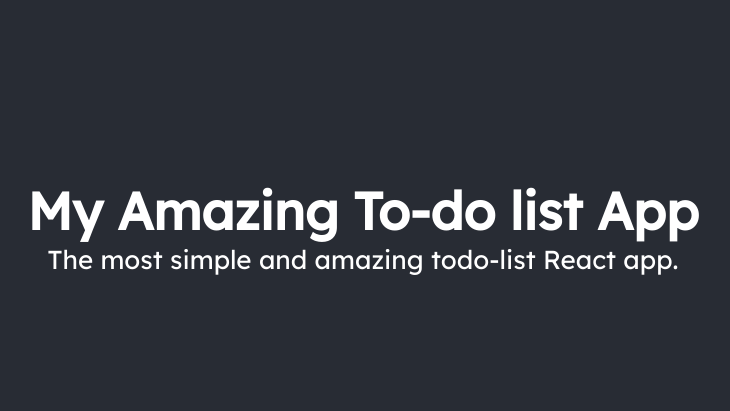
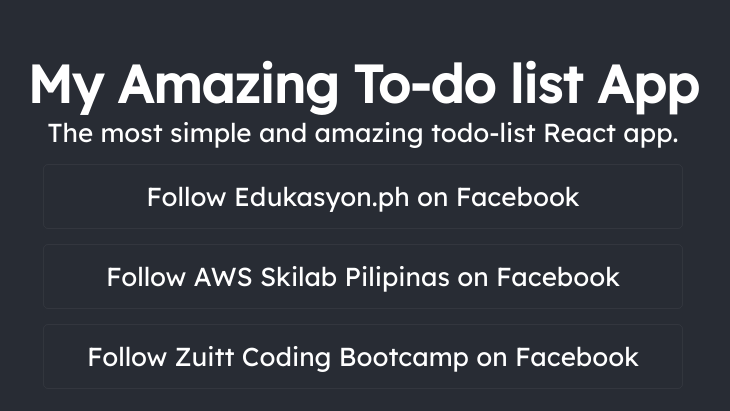
Before and after one commit to Kyle-Atienza/React-AWS-by-Zuit, a React (Create React App) app: page / in a window 1280 px wide. Shown: the part 173-584 px from the top of the page, without its empty margins (277-1007 px from the left). Built offline with nearby package versions, Linux system fonts and the light colour scheme.

Commit message:
Added inline CSS

```diff
--- a/src/App.js
+++ b/src/App.js
@@ -1,11 +1,19 @@
 import './App.css';
 
 function App() {
+  const pStyle = {
+    "marginBottom": "15px"
+  }
   return (
     <div className="app">
       <header className='app-header'>
         <h1>My Amazing To-do list App</h1>
-        <p>The most simple and amazing todo-list React app.</p>
+        <p style={pStyle}>The most simple and amazing todo-list React app.</p>
+        <ul>
+          <li className='tasks-item'>Follow Edukasyon.ph on Facebook</li>
+          <li className='tasks-item'>Follow AWS Skilab Pilipinas on Facebook</li>
+          <li className='tasks-item'>Follow Zuitt Coding Bootcamp on Facebook</li>
+        </ul>
       </header>
     </div>
   );
--- a/src/index.css
+++ b/src/index.css
@@ -3,6 +3,7 @@
 *{
   margin: 0;
   padding: 0;
+  box-sizing: border-box;
 }
 
 body {
@@ -23,3 +24,15 @@
   font-size: calc(10px + 2vmin);
   color: white;
 }
+
+ul {
+  list-style: none;
+  width: 50%;
+}
+
+.tasks-item {
+  border: 1px solid #d3d3d30f;
+  margin-bottom: 15px;
+  padding: 15px;
+  border-radius: 5px;
+}
```
